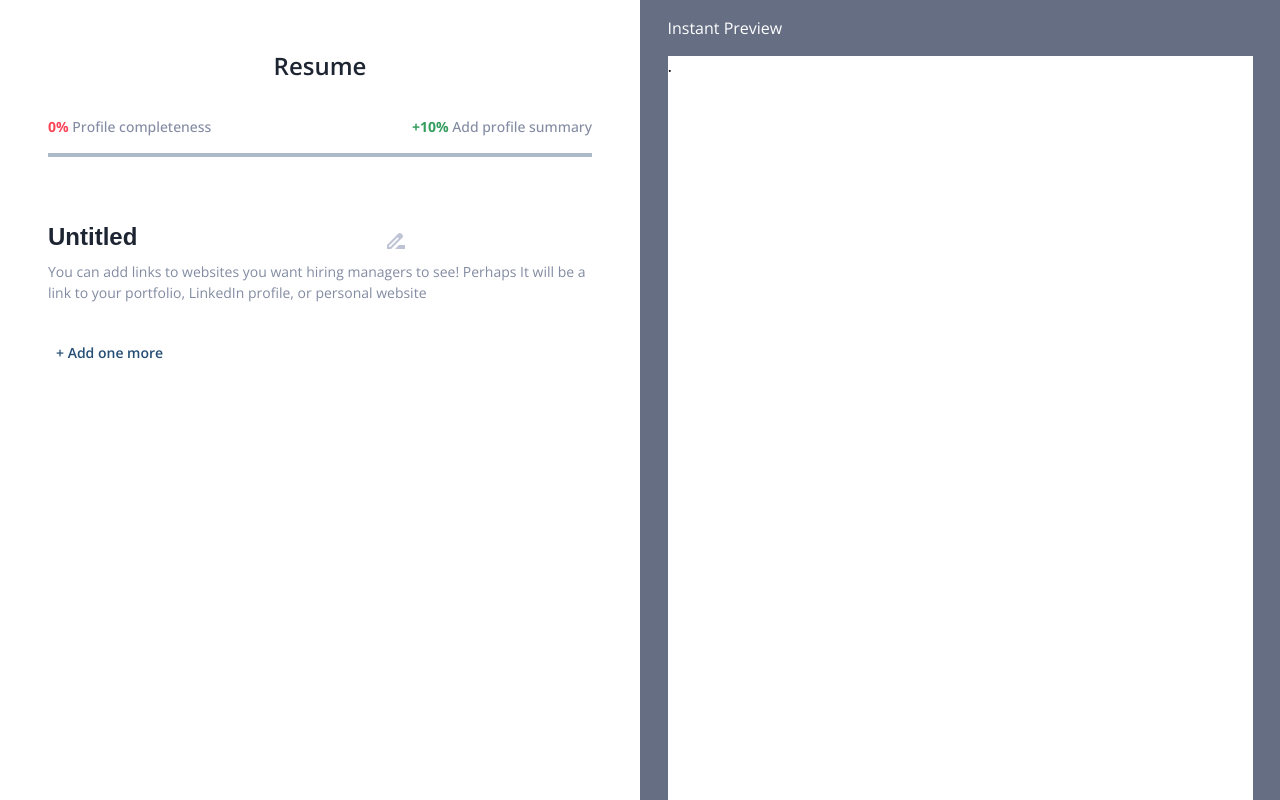
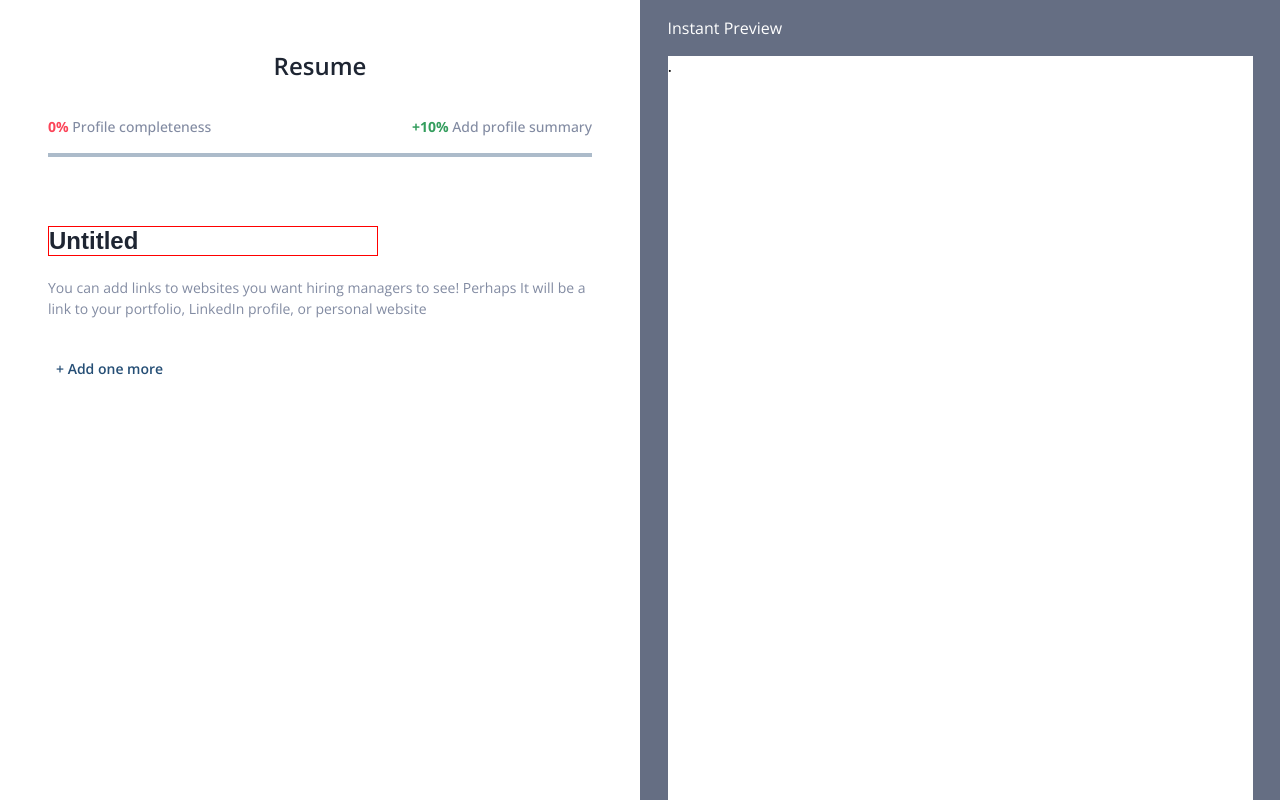
Before and after one commit to ssjisan/resume-builder, a React (Create React App) app: page / in a window 1280 px wide. Built offline with nearby package versions, Linux system fonts and the light colour scheme.

Commit message:
working with input field

```diff
--- a/src/Component/Builder/Style/InputField.css
+++ b/src/Component/Builder/Style/InputField.css
@@ -1,13 +1,21 @@
-.input{
+.input {
   font-size: 24px;
   font-weight: 700;
-    color: #1E2532;
-    border: none;
+  color: #1e2532;
+  /* border: none; */
+  border: 1px solid red;
   background-color: transparent;
   padding: 0px;
-    width:auto;
+  width: fit-content;
 }
-input[type=text]:focus {
+.input::after.input::before{
+    box-sizing: inherit
+}
+input[type="text"]:focus {
   outline: none;
-    border-bottom:1px solid #5471fd;
+  border-bottom: 1px solid #5471fd;
 }
+
+.input-container:hover .edit-button{
+    display: block;
+}
--- a/src/Component/Builder/WebsiteSocialLinks.js
+++ b/src/Component/Builder/WebsiteSocialLinks.js
@@ -9,12 +9,13 @@ import {
   TextField,
   Typography,
 } from "@mui/material";
-import React, { useContext } from "react";
+import React, { useContext,useEffect } from "react";
 import DeleteOutlineRoundedIcon from "@mui/icons-material/DeleteOutlineRounded";
 import ExpandMoreIcon from "@mui/icons-material/ExpandMore";
 import { DataContext } from "../../DataProcessing/DataProcessing";
 import DriveFileRenameOutlineIcon from "@mui/icons-material/DriveFileRenameOutline";
 import "./Style/InputField.css";
+
 export default function WebsiteSocialLinks() {
   const {
     expanded,
@@ -30,6 +31,8 @@ export default function WebsiteSocialLinks() {
     handleChange,
     handleBlur,
   } = useContext(DataContext);
+
+
   return (
     <Box
       sx={{
@@ -41,7 +44,16 @@ export default function WebsiteSocialLinks() {
         mb: 3,
       }}
     >
-      <Box>
+      <Box
+        sx={{
+          display: "flex",
+          justifyContent: "flex-start",
+          alignItems: "center",
+          mb: 2,
+          height: "40px",
+        }}
+        className="input-container"
+      >
         <input
           ref={inputRef}
           value={socialMediaTitle === "" ? "Untitled" : socialMediaTitle}
@@ -56,7 +68,9 @@ export default function WebsiteSocialLinks() {
           sx={{
             width: "40px",
             height: "40px",
+            display: "none",
           }}
+          className="edit-button"
         >
           <DriveFileRenameOutlineIcon size="small" sx={{ color: "#bec4d5" }} />
         </IconButton>
--- a/src/DataProcessing/DataProcessing.js
+++ b/src/DataProcessing/DataProcessing.js
@@ -7,7 +7,6 @@ export default function DataProcessing({ children }) {
   const [socialMediaTitle, setSocialMediaTitle] = useState("");
   const inputRef = useRef(null);
   const [isEditing, setIsEditing] = useState(false);
-
   // For Details Accordion
   const handleAccordion = (i) => (event, newExpanded) => {
     setExpanded(newExpanded ? i : false);
```
Lines whose indentation alone changed are shown as unchanged.
